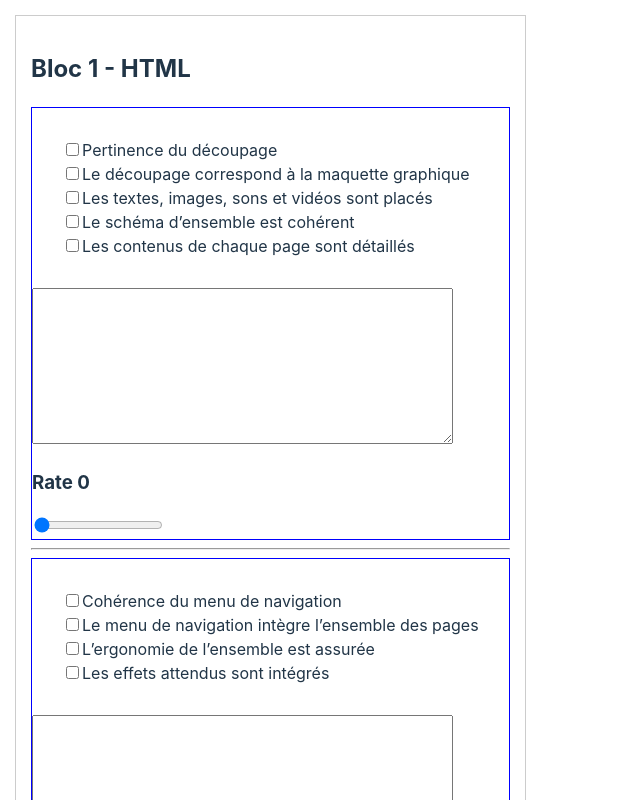
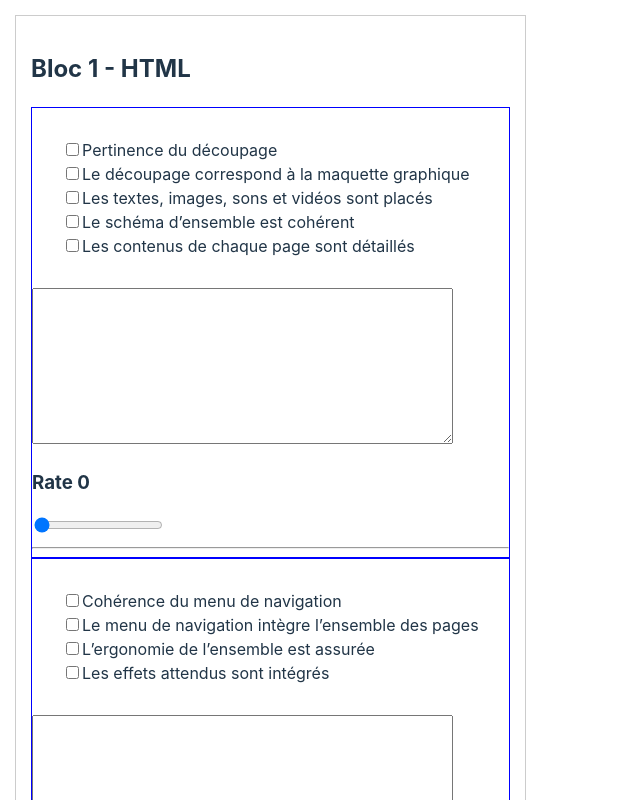
Before and after one commit to BackGrowZ/jury-3wa, a React (Vite) app: page / in a window 1280 px wide. Shown: the top 800 px of the page, without its empty margins (0-640 px from the left). Built offline with nearby package versions, Linux system fonts and the light colour scheme.

Commit message:
update Checkbox components

```diff
--- a/src/App.jsx
+++ b/src/App.jsx
@@ -14,18 +14,16 @@ function App() {
           <h2>Bloc {blocId+1} - {item.name}</h2>
           <article>
             {item.evaluations.map((evaluation, evaluationId) => (
-              <>
-              <div key={evaluation.id} style={{border: "1px solid blue"}}>
+              <div key={evaluationId} style={{border: "1px solid blue"}}>
                 <section style={{display:"grid", border:"none"}}>
                 {evaluation.checkboxes.map((checkbox, checkboxId) => (
                   <Checkbox key={checkboxId} label={checkbox.name} value={checkbox.checked} blocId={blocId} evaluationId={evaluationId} checkboxId={checkboxId} />
                 ))}
                 </section>
-                <textarea value={evaluation.comment} rows={10} cols={50} onChange={(e) => dispatch({type:"commentary", blocs:blocId, evaluation:evaluationId, value:e.target.value})} />
+                <Commentary value={evaluation.comment} blocId={blocId} evaluationId={evaluationId} />
                 <Rate value={evaluation.note} blocId={blocId} evaluationId={evaluationId} />
+                <hr />
               </div>
-              <hr />
-              </>
             ))}
             <p>Total : {item.total}/20</p>
             <textarea value={item.comment} rows={10} cols={50} onChange={(e) => dispatch({type:"commentaryBloc", blocs:blocId, value:e.target.value})} />
--- a/src/components/Checkbox.jsx
+++ b/src/components/Checkbox.jsx
@@ -3,9 +3,14 @@ import { ReducerContext } from "../reducer/context";
 
 const Checkbox = ({ label, value, blocId, evaluationId, checkboxId}) => {
   const  [state, dispatch] = useContext(ReducerContext);
+
+  const handleChange = (e) => {
+    dispatch({type:"checkbox", blocs:blocId, evaluation:evaluationId, checkbox:checkboxId, value:e.target.checked});
+  };
+
   return (
     <label className="checkbox" >
-      <input type="checkbox" checked={value} onChange={(e) => dispatch({type:"checkbox", blocs:blocId, evaluation:evaluationId, checkbox:checkboxId, value:e.target.checked})} />
+      <input type="checkbox" checked={value} onChange={(e) => handleChange(e)} />
       {label && <span className="checkbox__label">{label}</span>}
     </label>
   );
```
